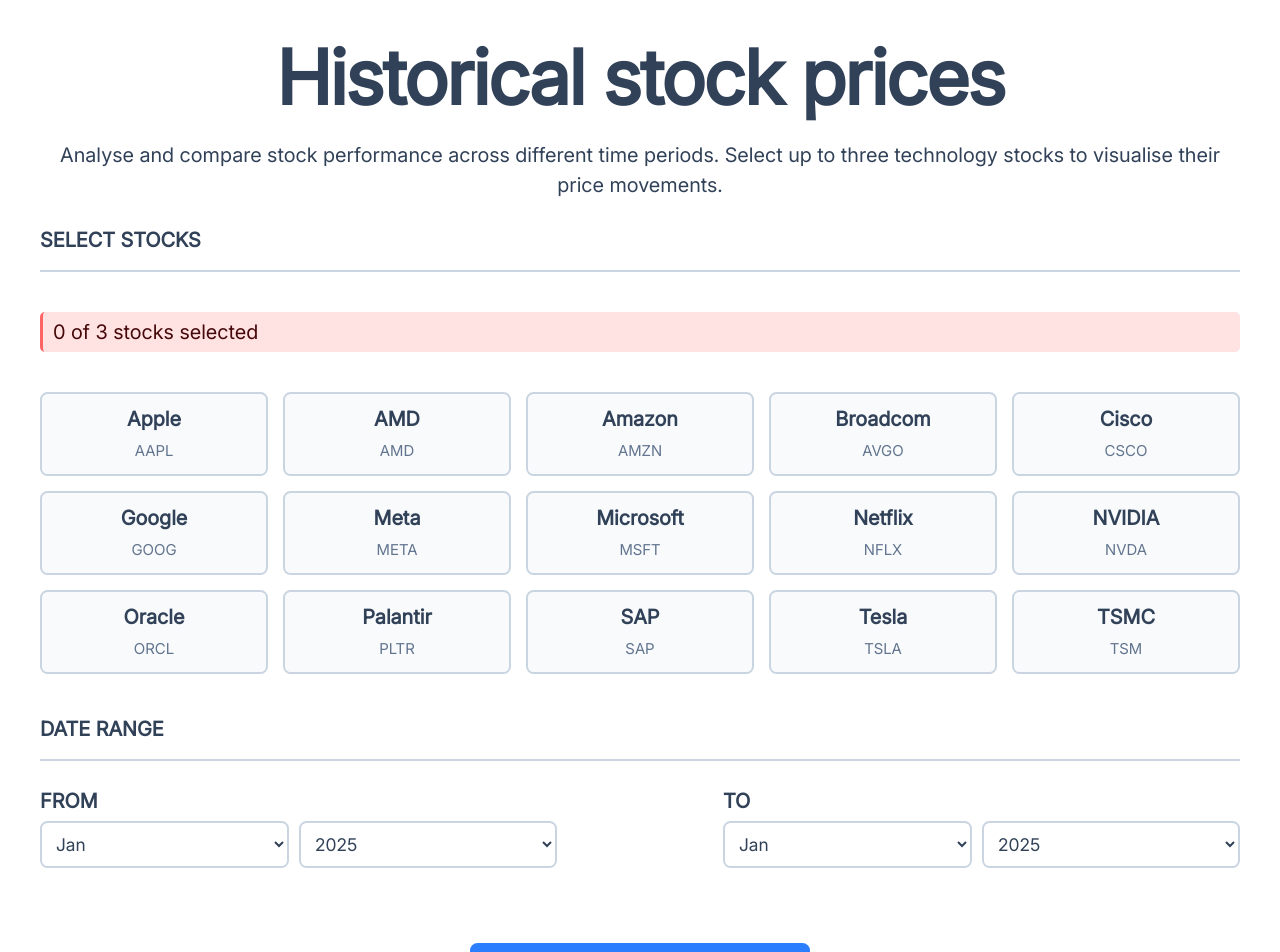
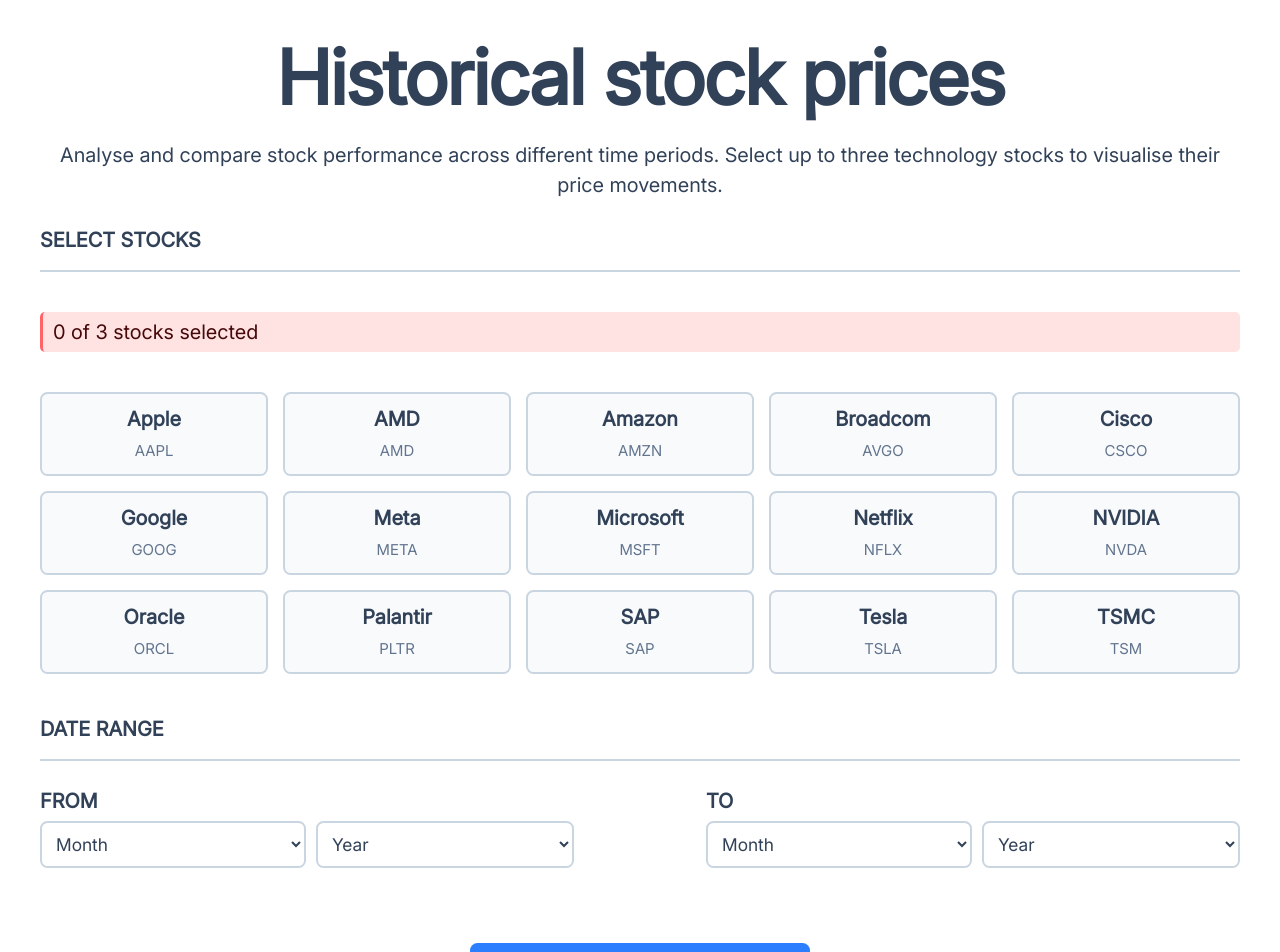
Before and after one commit to Melisa-Zorraindo/hsp-frontend, a React (Vite) app: page / in a window 1280 px wide. Shown: the top 952 px of the page. Built offline with nearby package versions, Linux system fonts and the light colour scheme.

Commit message:
applies validation to select elements

```diff
--- a/src/App.tsx
+++ b/src/App.tsx
@@ -1,7 +1,7 @@
 import { useState } from "react";
 import Checkbox from "./components/checkbox";
 import Select from "./components/select";
-import { STOCKS, START, END } from "./constants/appData.ts";
+import { STOCKS, START, END, MONTHS } from "./constants/appData.ts";
 import { Line } from "react-chartjs-2";
 import {
   Chart as ChartJS,
@@ -79,6 +79,8 @@
 
 function App() {
   const [selectedStocks, setSelectedStocks] = useState<string[]>([]);
+  const [startDate, setStartDate] = useState({ year: null, month: null });
+  const [endDate, setEndDate] = useState({ year: null, month: null });
 
   const handleCheckboxChange = (id: string) => {
     setSelectedStocks((prev) =>
@@ -88,6 +90,27 @@
 
   const stockCountValid =
     selectedStocks.length >= 1 && selectedStocks.length <= 3;
+
+  const handleSelectChange = (value: string | number, id: string) => {
+    const [period, unit] = id.split("-");
+
+    if (period === "from") {
+      setStartDate((prev) => ({ ...prev, [unit]: value }));
+    } else {
+      setEndDate((prev) => ({ ...prev, [unit]: value }));
+    }
+  };
+
+  const present = new Date();
+
+  const dateValid =
+    startDate.year &&
+    startDate.month &&
+    endDate.year &&
+    endDate.month &&
+    new Date(startDate.year, MONTHS.indexOf(startDate.month), 1) <
+      new Date(endDate.year, MONTHS.indexOf(startDate.month), 1) &&
+    new Date(endDate.year, MONTHS.indexOf(endDate.month), 0) <= present;
 
   return (
     <>
@@ -144,6 +167,9 @@
                   name={name}
                   id={id}
                   values={values}
+                  unit={id.split("-")[1]}
+                  valid={dateValid}
+                  onChange={(value) => handleSelectChange(value, id)}
                 />
               ))}
             </div>
@@ -154,7 +180,15 @@
             </label>
             <div className="flex flex-row gap-2">
               {END.map(({ name, id, values }) => (
-                <Select key={`end-${id}`} name={name} id={id} values={values} />
+                <Select
+                  key={`end-${id}`}
+                  name={name}
+                  id={id}
+                  values={values}
+                  unit={id.split("-")[1]}
+                  valid={dateValid}
+                  onChange={(value) => handleSelectChange(value, id)}
+                />
               ))}
             </div>
           </div>
--- a/src/components/select.tsx
+++ b/src/components/select.tsx
@@ -4,17 +4,37 @@
   name,
   id,
   values,
+  unit,
+  valid,
+  onChange,
 }: {
   name: string;
   id: string;
   values: (string | number)[];
+  unit: string;
+  valid: boolean | null;
+  onChange: (key: string) => void;
 }): JSX.Element {
+  const getBorderClass = () => {
+    switch (valid) {
+      case false:
+        return "border-red-300";
+      case true:
+        return "border-emerald-200";
+      default:
+        return "border-slate-300";
+    }
+  };
   return (
     <select
       name={name}
       id={id}
-      className="border-2 border-slate-300 rounded-md py-2 pl-2 pr-16 md:pr-22 xl:pr-36 mb-5 text-sm text-start"
+      onChange={(e) => onChange(e.target.value)}
+      className={`border-2 ${getBorderClass()} rounded-md py-2 pl-2 pr-16 md:pr-22 xl:pr-36 mb-5 text-sm text-start`}
     >
+      <option value="select">
+        {unit.charAt(0).toUpperCase() + unit.slice(1)}
+      </option>
       {values.map((v) => (
         <option key={v} value={v}>
           {v}
--- a/src/constants/appData.ts
+++ b/src/constants/appData.ts
@@ -28,7 +28,7 @@
   { key: "TSM", name: "tsmc", id: "TSM", label: "TSMC" },
 ];
 
-const MONTHS = [
+export const MONTHS = [
   "Jan",
   "Feb",
   "Mar",
```
